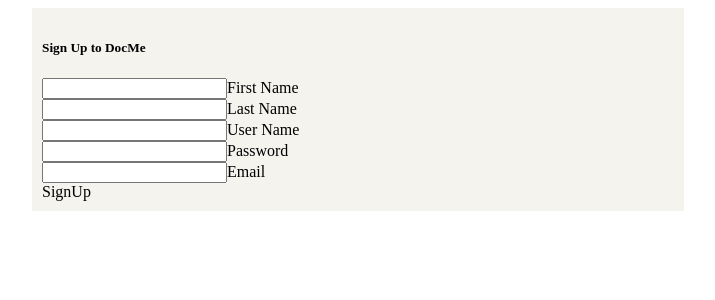
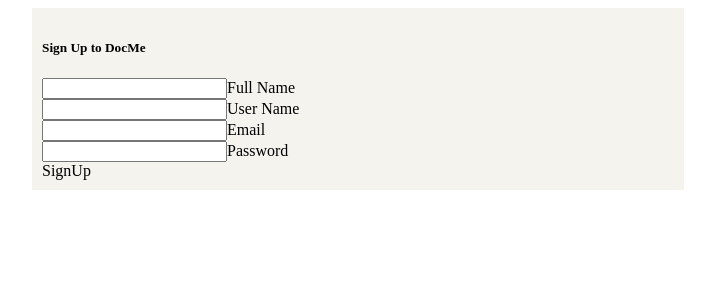
Before and after one commit to johnchuks/Document-management-system, a React app: page / in a window 1280 px wide. Shown: the top 300 px of the page, without its empty margins (276-991 px from the left). Built offline with nearby package versions, Linux system fonts and the light colour scheme; the HTML template or start-up script is replaced by a standard one.

Commit message:
feature(signup): fix bug in signuppage.jsx file  [Finishes #147044323]

```diff
--- a/client/app/src/actions/createUserActions.js
+++ b/client/app/src/actions/createUserActions.js
@@ -2,13 +2,17 @@
 import { createUser } from '../api/Api';
 import { CREATE_USERS, FETCH_USERS } from '../constants/actionTypes';
 
-export const signupAction = (userData) => createUser(userData)
-  .then(result => ({
-    type: CREATE_USERS,
-    payload: result
-  }));
+const signupAction = (userData) => {
+  return createUser(userData)
+    .then(result => ({
+      type: CREATE_USERS,
+      payload: result
+    }));
+};
 
-export const fetchUserAction = () => ({
+const fetchUserAction = () => ({
   type: FETCH_USERS,
   payload: axios.get('/api/users').then(response => response.data)
 });
+
+export { signupAction, fetchUserAction };
--- a/client/app/src/components/SignupPage.jsx
+++ b/client/app/src/components/SignupPage.jsx
@@ -1,18 +1,18 @@
 import React from 'react';
 import { withRouter } from 'react-router-dom';
 import { connect } from 'react-redux';
-import signupAction from '../actions/createUserActions';
+import { signupAction } from '../actions/createUserActions';
 
 
 class SignupPage extends React.Component {
   constructor(props) {
     super(props);
     this.state = {
-      firstName: '',
-      lastName: '',
+      fullName: '',
       userName: '',
       email: '',
       password: '',
+      errors: {},
     };
     this.handleChange = this.handleChange.bind(this);
     this.onSubmit = this.onSubmit.bind(this);
@@ -21,12 +21,13 @@
     this.setState({ [event.target.name]: event.target.value });
   }
   onSubmit(event) {
+    this.setState({ errors: {} });
     event.preventDefault();
     console.log(this.state);
     this.props.signup(this.state).then(() => {
-      this.props.history.push('/dashboard');
-    });
- };
+      this.props.history.push('/dashboard')
+    }, error => this.setState({ errors: error.response.data }));
+  };
   render() {
     const login = {
       border: "10px solid #F5F3EE",
@@ -35,44 +36,47 @@
       height: "50%",
       marginLeft: '300px',
       backgroundColor: "#F5F3EE",
-  };
-  console.log('this.props.signup', (this.state));
+    };
+    const errorAlert = {
+      color: 'red',
+    };
+    const { errors } = this.state;
     return (
       <div>
         <div>
         <div className="row">
             <form className="col s12 z-depth-5" style={login}>
-              <div class="row">
-                <div class="col s12">
+              <div className="row">
+                <div className="col s12">
                   <h5> Sign Up to DocMe</h5>
                   </div>
                 </div>
             <div className="row">
               <div className="input-field col s12">
-                <input id="first_Name" name="firstName" type="text" className="validate" onChange={this.handleChange}/>
-                <label htmlFor="first_Name">First Name</label>
-              </div>
-              <div className="input-field col s12">
-                <input id="last_Name" name="lastName" type="text" className="validate" onChange={this.handleChange}/>
-                <label htmlFor="last_Name">Last Name</label>
+                <input id="full_Name" name="fullName" type="text" className="validate" onChange={this.handleChange}/>
+                <label htmlFor="full_Name">Full Name</label>
+                {errors.message && <span className="help-block" style={errorAlert}>{errors.message}</span>}
               </div>
             </div>
             <div className="row">
               <div className="input-field col s12">
                 <input id="user_Name" name="userName" type="text" className="validate" onChange={this.handleChange}/>
                 <label htmlFor="user_Name">User Name</label>
+                {errors.message && <span className="help-block" style={errorAlert}>{errors.message}</span>}
               </div>
             </div>
             <div className="row">
               <div className="input-field col s12">
                 <input id="password" name="email" type="email" className="validate" onChange={this.handleChange} />
-                <label htmlFor="password">Password</label>
+                <label htmlFor="email">Email</label>
+                {errors.message && <span className="help-block"style={errorAlert}>{errors.message}</span>}
               </div>
             </div>
             <div className="row">
               <div className="input-field col s12">
-                <input id="email" name="email" type="password" className="validate" onChange={this.handleChange} />
-                <label htmlFor="email">Email</label>
+                <input id="email" name="password" type="password" className="validate" onChange={this.handleChange} />
+                <label htmlFor="password">Password</label>
+                {errors.message && <span className="help-block"style={errorAlert}>{errors.message}</span>}
               </div>
             </div>
             <div className="row">
@@ -94,4 +98,4 @@
     signup: signupCredentials => dispatch(signupAction(signupCredentials))
   };
 };
-export default connect(mapDispatchToProps)(withRouter(SignupPage));
+export default connect(null, mapDispatchToProps)(withRouter(SignupPage));
--- a/client/app/src/constants/actionTypes.js
+++ b/client/app/src/constants/actionTypes.js
@@ -1,2 +1,3 @@
 export const CREATE_USERS = 'CREATE_USERS';
 export const FETCH_USERS = 'FETCH_USERS';
+export const CREATE_DOCUMENT = 'CREATE_DOCUMENT';
```
